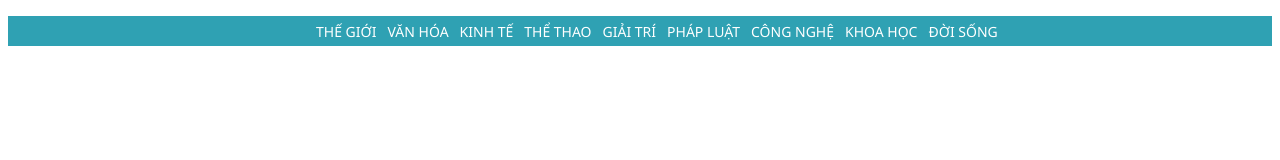
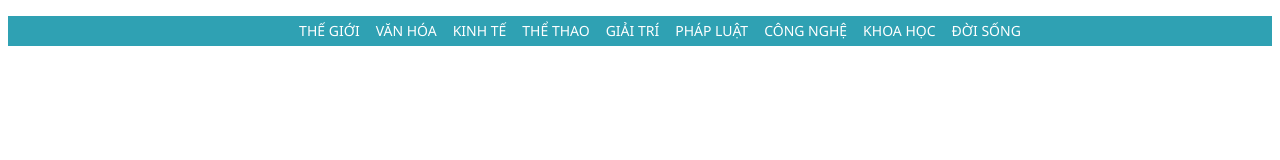
Before and after one commit to TuanTran-mrn/learn, a plain HTML site: page Projects/CSS/baomoi/top_menu.html in a window 1280 px wide. Drawn offline with Linux system fonts and the light colour scheme.

Commit message:
update menu baomoi

```diff
--- a/Projects/CSS/baomoi/top_menu.css
+++ b/Projects/CSS/baomoi/top_menu.css
@@ -1,9 +1,13 @@
 .top-menu ul.menu-ngang{
-    display: flex;
+    /* display: flex; */
     list-style: none;
-    width: 700px;
+    width: 900px;
     margin-left: auto;
     margin-right: auto;
+    text-align: center;
+}
+.menu-ngang li{
+    display: inline;
 }
 .top-menu{
     background-color: #2fa1b3;
@@ -16,16 +20,17 @@
     text-decoration: none;
     text-transform: uppercase;
     font-size: 14px;
-    padding: 6px 5px 6px 6px;
-    display: block;
+    padding-left: 6px;
+    padding-top: 5px;
+    padding-right: 6px;
+    padding-bottom: 6px;
+    display: inline-block;
     transition: 0.3s;
 }
 
 .menu-ngang li a:hover{
     background-color: #1a8899;
-    /* font-size: 16px;
+    font-size: 16px;
     padding-top: 4px;
-    padding-bottom: 4.5px; */
-    padding-top: 3px;
-    padding-bottom: 8px;
+    padding-bottom: 4.5px;
 }
```
